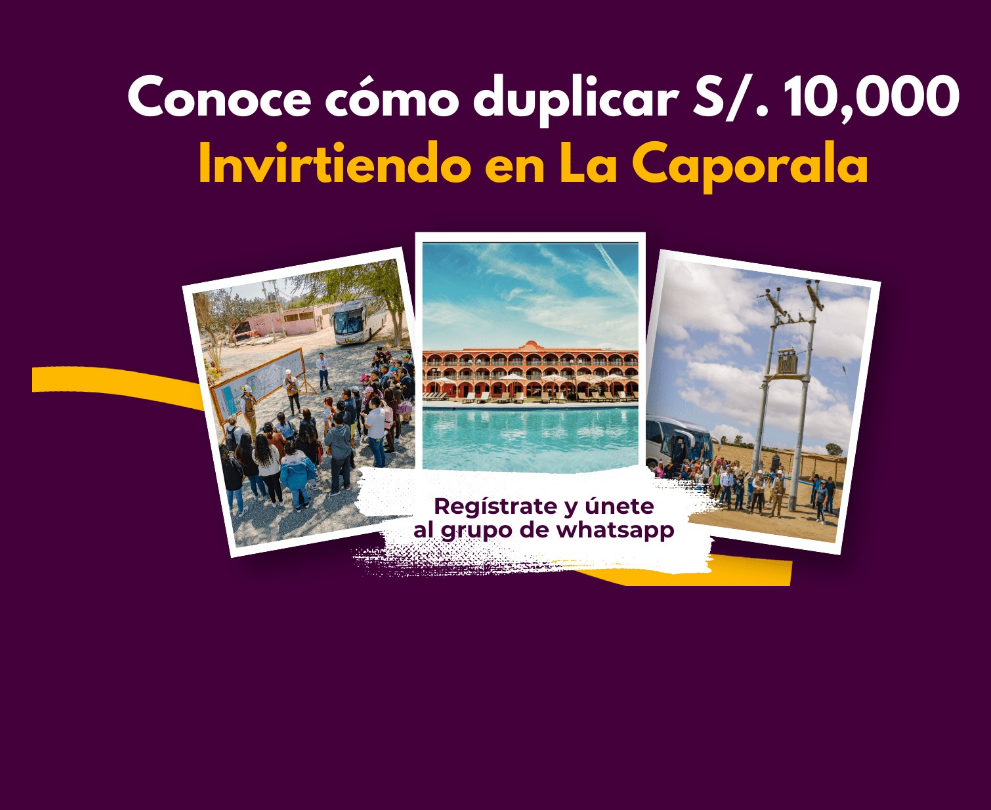
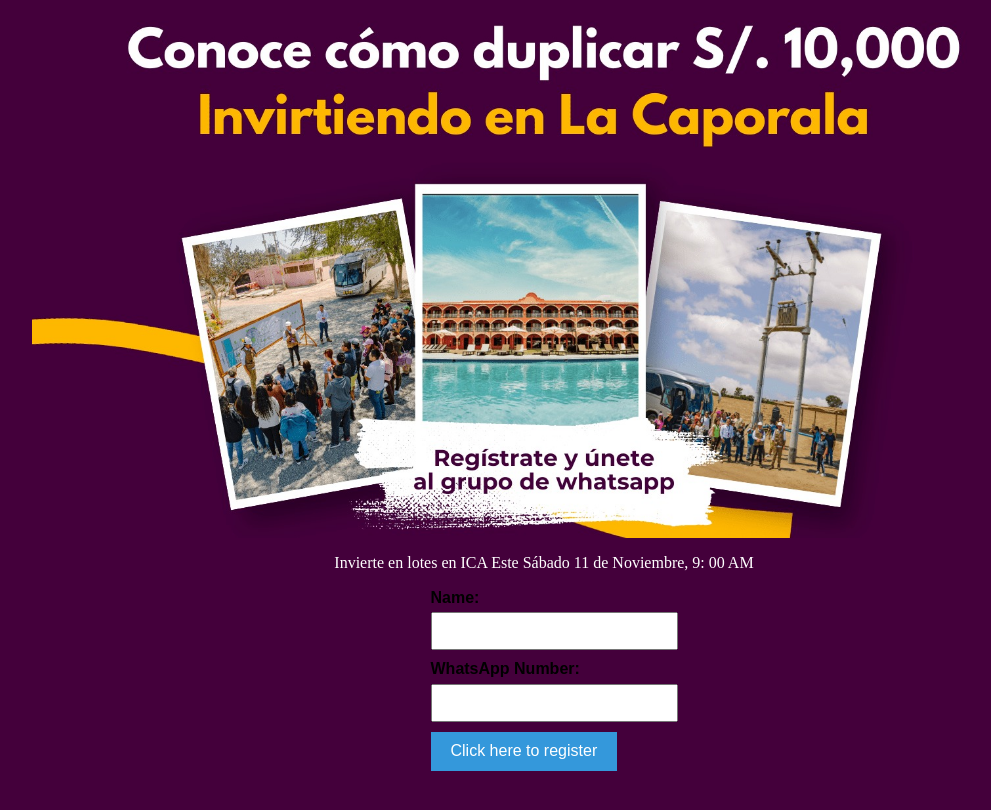
Before and after one commit to alejandro-cespedes/landingPage-casa-de-campo, a plain HTML site: page index.html in a window 1280 px wide. Shown: the whole page, without its empty margins (96-1087 px from the left). Drawn offline with Linux system fonts and the light colour scheme.

Commit message:
Agregando formulario

```diff
--- a/index.html
+++ b/index.html
@@ -12,7 +12,27 @@
     <header class="header">
         <picture class="container__img">
             <img class="img__caporala" src="img/07eb89f2-ad93-4b5f-8371-1befdc3708ea.jfif" alt="">
+            <div class="subtitle">
+                <p class="subtitle__paragrahp">Invierte en lotes en ICA
+                    Este Sábado 11 de Noviembre, 9: 00 AM</p>
+            </div>
+            <div class="form">
+                <form class="form__form">
+                  <div class="form__field">
+                    <label for="name" class="form__label">Name:</label>
+                    <input type="text" id="name" class="form__input">
+                  </div>
+
+                  <div class="form__field">
+                    <label for="whatsapp" class="form__label">WhatsApp Number:</label>
+                    <input type="text" id="whatsapp" class="form__input">
+                  </div>
+
+                  <button type="submit" class="form__button">Click here to register</button>
+                </form>
+              </div>
         </picture>
+
     </header>
 
 </body>
--- a/style.css
+++ b/style.css
@@ -5,15 +5,58 @@
 .header {
     height: 150vh;
     background-color: var(--color-body);
-    display: grid;
     align-items: start;
 }
 
 .container__img {
-    margin-top: 3em;
     display: flex;
+    flex-direction: column;
     justify-content: center;
+    align-items: center;
 }
 .img__caporala {
     width: 80%;
+    object-fit: cover;
 }
+
+.subtitle{
+    margin: 0;
+    padding: 0;
+}
+.subtitle__paragrahp{
+    background-color: transparent;
+    font-size: unset;
+    color: unset;
+    color: #fff;
+}
+
+.form {
+    max-width: 400px;
+    margin: 0 auto;
+    font-family: Arial, sans-serif;
+  }
+
+  .form__field {
+    margin-bottom: 10px;
+  }
+
+  .form__label {
+    display: block;
+    margin-bottom: 5px;
+    font-weight: bold;
+  }
+
+  .form__input {
+    width: 100%;
+    padding: 8px;
+    font-size: 16px;
+  }
+
+  .form__button {
+    padding: 10px 20px;
+    font-size: 16px;
+    background-color: #3498db;
+    color: #fff;
+    border: none;
+    cursor: pointer;
+  }
```
